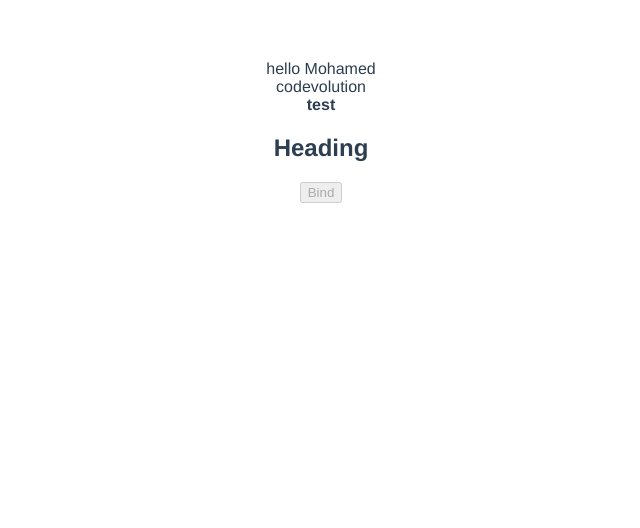
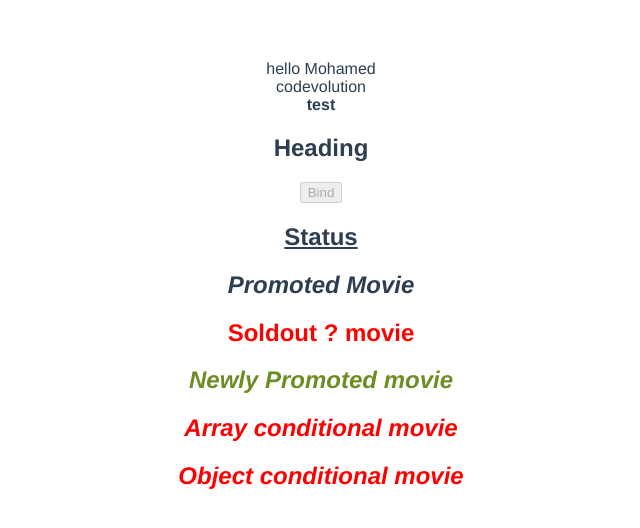
Before and after one commit to devmuhmed/journey-of-vuejs, a Vue app in the folder tasks/codevolution/: page / in a window 1280 px wide. Shown: the top 528 px of the page, without its empty margins (319-959 px from the left). Built offline with nearby package versions, Linux system fonts and the light colour scheme.

Commit message:
codevolution lesson 8 binding class

```diff
--- a/tasks/codevolution/src/App.vue
+++ b/tasks/codevolution/src/App.vue
@@ -4,7 +4,16 @@
   <div v-html="test"></div>
   <h2 v-bind:id="HeadingId">Heading</h2>
   <button :disabled="isDisabled">Bind</button>
-
+  <h2 class="underline" :class="status">Status</h2>
+  <h2 :class="isPromoted && 'promoted'">Promoted Movie</h2>
+  <h2 :class="isSoldout ? 'sold-out' :'new'">Soldout ? movie</h2>
+  <h2 :class="['new', 'promoted']">Newly Promoted movie</h2>
+  <h2 :class="[isPromoted && 'promoted', isSoldout ? 'sold-out': 'new']">Array conditional movie</h2>
+  <h2 :class="{
+    promoted: isPromoted,
+    new: !isSoldout,
+    'sold-out': isSoldout
+  }">Object conditional movie</h2>
 </template>
 
 <script>
@@ -19,6 +28,9 @@
       test: '<b>test</b>',
       HeadingId: 'heading',
       isDisabled: true,
+      status: 'danger',
+      isPromoted: true,
+      isSoldout:true,
     }
   }
 }
@@ -33,4 +45,18 @@
   color: #2c3e50;
   margin-top: 60px;
 }
+
+.underline {
+  text-decoration: underline;
+}
+.promoted {
+  font-style: italic;
+}
+.new {
+  color: olivedrab
+}
+
+.sold-out {
+  color: red;
+}
 </style>
```
